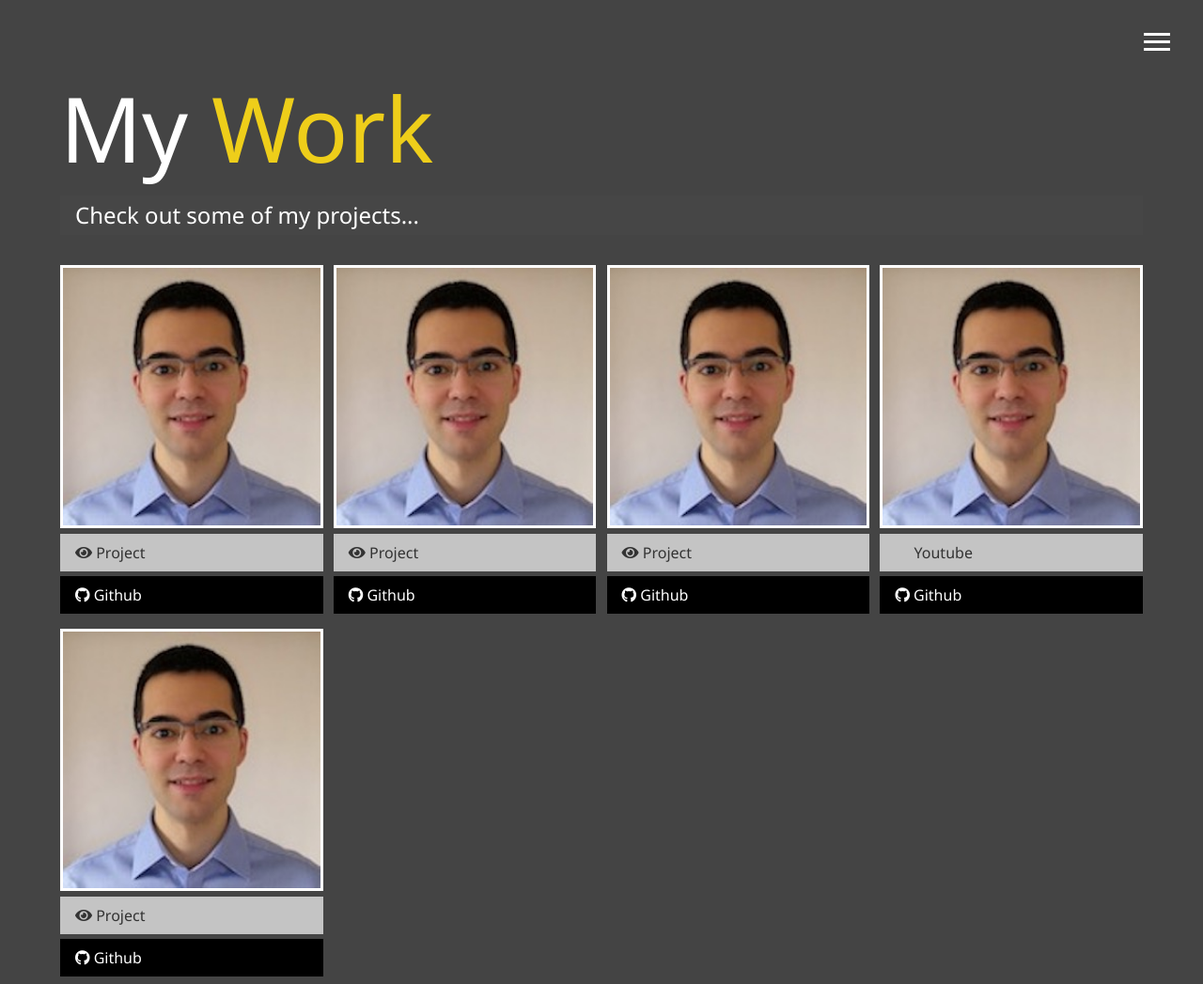
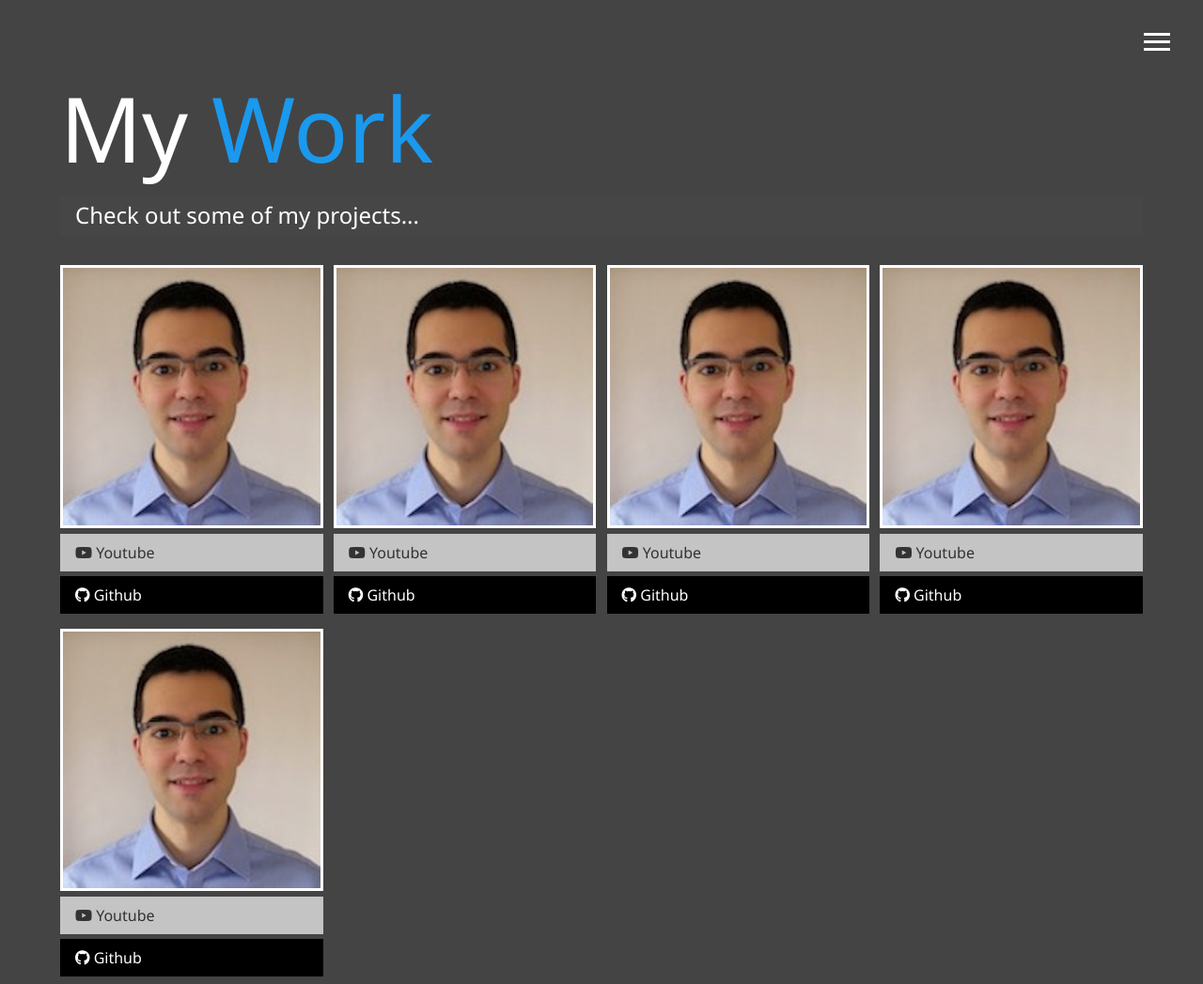
Before and after one commit to anavarreteuk/anavarreteuk.github.io, a website: page work.html in a window 1280 px wide. Shown: the top 1047 px of the page at 94% size. Drawn offline with Linux system fonts and the light colour scheme.

Commit message:
changed menu style and position, removed menu photo, changed secondary color

```diff
--- a/scss/_config.scss
+++ b/scss/_config.scss
@@ -1,5 +1,5 @@
 $primary-color: #444;
-$secondary-color: #eece1a;
+$secondary-color: #1a99ee;
 $show-home-image: true;
 $home-image: url(../img/background.jpg);
 $background-opacity: 0.9;
--- a/scss/_menu.scss
+++ b/scss/_menu.scss
@@ -56,8 +56,8 @@
     flex-flow: column wrap;
     align-items: center;
     justify-content: center;
-    float: left;
-    width: 50%;
+    float: right;
+    width: 20%;
     height: 100vh;
     overflow: hidden;
   }
--- a/scss/_mobile.scss
+++ b/scss/_mobile.scss
@@ -78,7 +78,7 @@
 
     .lg-heading {
       margin-top:1rem;
-      font-size: 5rem;
+      font-size: 4rem;
     }
   }
 
--- a/work.html
+++ b/work.html
@@ -21,9 +21,7 @@
         </div>
 
         <nav class="menu">
-            <div class="menu-branding">
-                <div class="portrait"></div>
-            </div>
+
             <ul class="menu-nav">
                 <li class="nav-item">
                     <a href="index.html" class="nav-link">
@@ -63,7 +61,7 @@
                     <img src="./dist/img/profile.jpg" alt="Project">
                 </a>
                 <a href="#" class="btn-light">
-                    <i class="fas fa-eye"></i> Project
+                    <i class="fab fa-youtube"></i> Youtube
                 </a>
                 <a href="#" class="btn-dark">
                     <i class="fab fa-github"></i> Github
@@ -74,7 +72,7 @@
                     <img src="./dist/img/profile.jpg" alt="Project">
                 </a>
                 <a href="#" class="btn-light">
-                    <i class="fas fa-eye"></i> Project
+                    <i class="fab fa-youtube"></i> Youtube
                 </a>
                 <a href="#" class="btn-dark">
                     <i class="fab fa-github"></i> Github
@@ -85,7 +83,7 @@
                     <img src="./dist/img/profile.jpg" alt="Project">
                 </a>
                 <a href="#" class="btn-light">
-                    <i class="fas fa-eye"></i> Project
+                    <i class="fab fa-youtube"></i> Youtube
                 </a>
                 <a href="#" class="btn-dark">
                     <i class="fab fa-github"></i> Github
@@ -96,7 +94,7 @@
                     <img src="./dist/img/profile.jpg" alt="Project">
                 </a>
                 <a href="#" class="btn-light">
-                    <i class="fas fa-youtube"></i> Youtube
+                    <i class="fab fa-youtube"></i> Youtube
                 </a>
                 <a href="#" class="btn-dark">
                     <i class="fab fa-github"></i> Github
@@ -107,7 +105,7 @@
                     <img src="./dist/img/profile.jpg" alt="Project">
                 </a>
                 <a href="#" class="btn-light">
-                    <i class="fas fa-eye"></i> Project
+                    <i class="fab fa-youtube"></i> Youtube
                 </a>
                 <a href="#" class="btn-dark">
                     <i class="fab fa-github"></i> Github
```
Also changed, not shown: about.html (+1 -1 lines), contact.html (+1 -1 lines), index.html (+1 -3 lines), dist/css/main.css, dist/img/js.png, dist/js/main.js, 1 other file.
